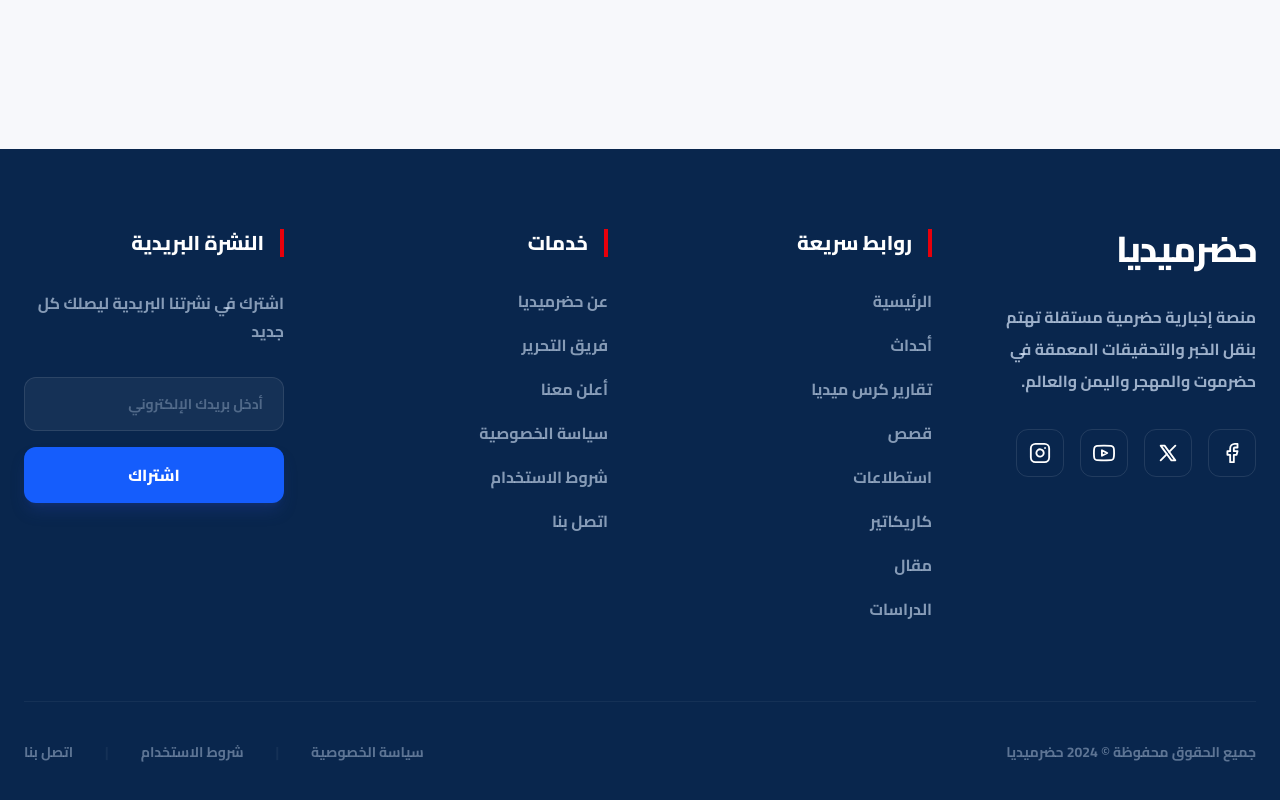
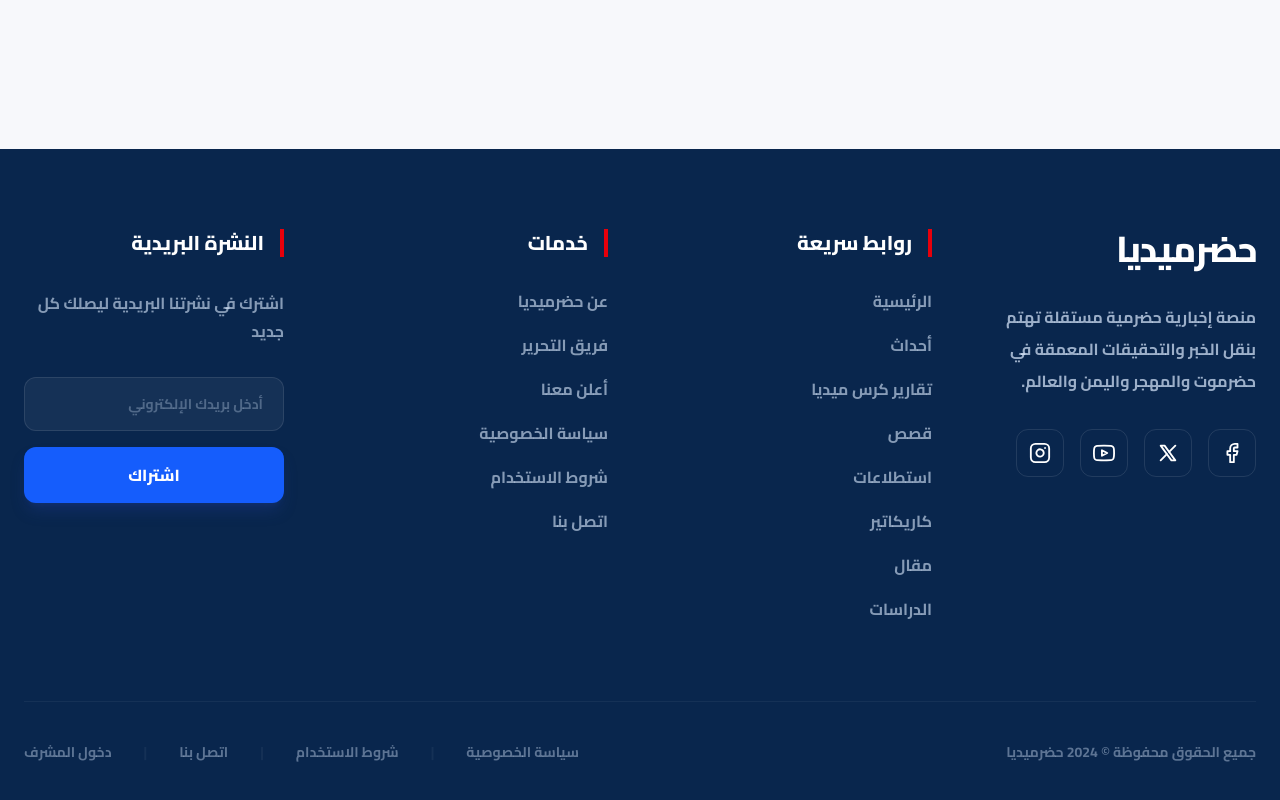
Before and after one commit to MsalemX/Hadramedia, a React (Vite) app: page / in a window 1280 px wide. Shown: the part 1833-2633 px from the top of the page. Built offline with nearby package versions, Linux system fonts and the light colour scheme; no server answers; the database is empty.

Commit message:
Website is readdy

```diff
--- a/src/App.jsx
+++ b/src/App.jsx
@@ -3,6 +3,7 @@ import { Routes, Route, Navigate, Outlet } from 'react-router-dom';
 import Header from './components/Header';
 import NewsTicker from './components/NewsTicker';
 import Footer from './components/Footer';
+import ScrollToTop from './components/ScrollToTop';
 
 // Pages
 import HomePage from './pages/HomePage';
@@ -99,7 +100,9 @@ function App() {
   );
 
   return (
-    <Routes>
+    <>
+      <ScrollToTop />
+      <Routes>
       {/* Public routes wrapped with Header/NewsTicker/Footer */}
       <Route element={<PublicLayout />}>
         <Route path="/" element={<HomePage />} />
@@ -164,6 +167,7 @@ function App() {
         <Route path="content/edit/:id" element={<ContentEditor />} />
       </Route>
     </Routes>
+    </>
   );
 }
 
--- a/src/components/Footer.jsx
+++ b/src/components/Footer.jsx
@@ -97,6 +97,7 @@ function Footer() {
     fetchSocial();
   }, []);
 
+
   const socialItems = [
     { icon: FacebookIcon, color: "hover:bg-[#3b5998]", url: socialLinks.facebook_url },
     { icon: XIcon, color: "hover:bg-black", url: socialLinks.twitter_url },
@@ -183,6 +184,8 @@ function Footer() {
             <Link to="/terms" className="hover:text-white transition-colors">شروط الاستخدام</Link>
             <span className="text-white/5">|</span>
             <Link to="/contact" className="hover:text-white transition-colors">اتصل بنا</Link>
+            <span className="text-white/5">|</span>
+            <Link to="/login" className="hover:text-white transition-colors">دخول المشرف</Link>
           </div>
         </div>
       </div>
--- /dev/null
+++ b/src/components/ScrollToTop.jsx
@@ -0,0 +1,12 @@
+import { useEffect } from "react";
+import { useLocation } from "react-router-dom";
+
+export default function ScrollToTop() {
+  const { pathname } = useLocation();
+
+  useEffect(() => {
+    window.scrollTo(0, 0);
+  }, [pathname]);
+
+  return null;
+}
```
